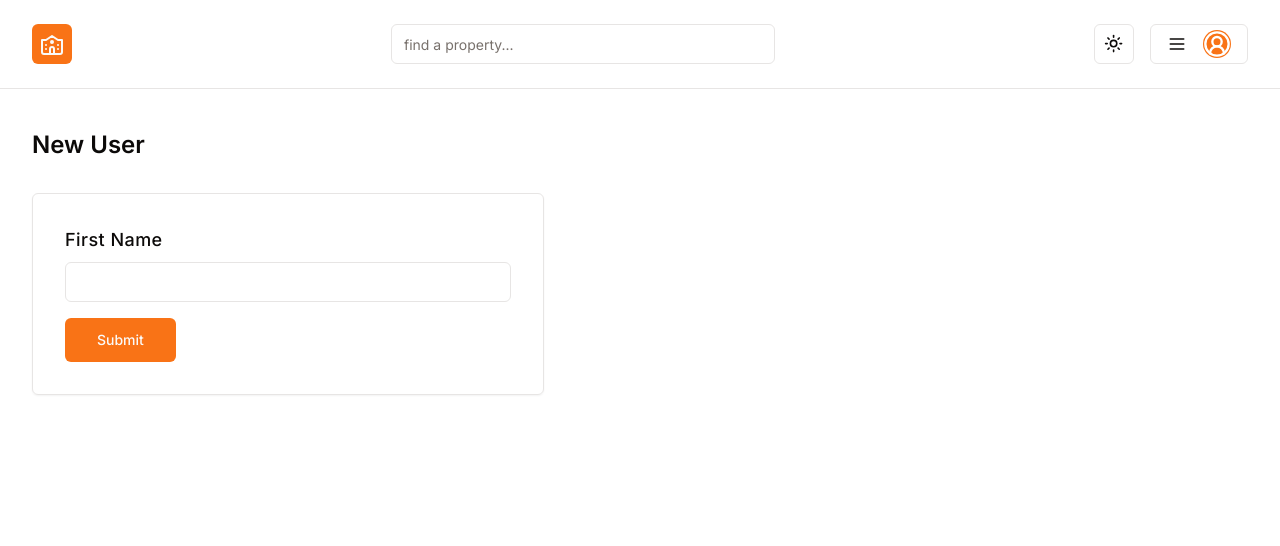
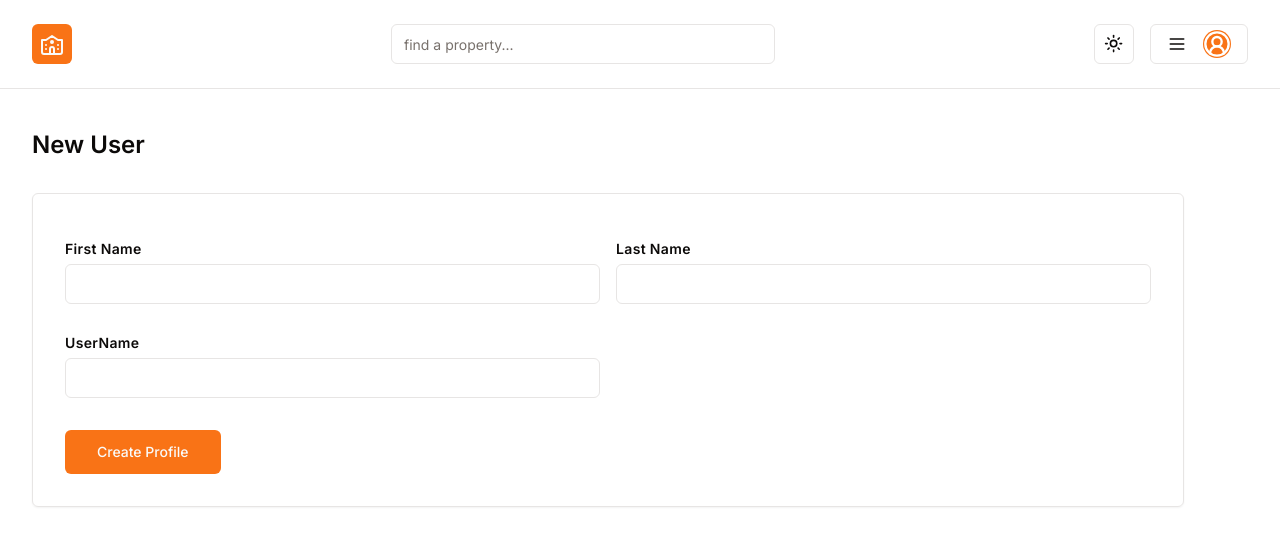
Before and after one commit to samincgs/valeria, a Next.js app: page /profile/create in a window 1280 px wide. Shown: the top 546 px of the page. Built offline with nearby package versions, Linux system fonts and the light colour scheme.

Commit message:
created the form for a new user still needs a few things

```diff
--- a/app/(dashboard)/profile/create/page.tsx
+++ b/app/(dashboard)/profile/create/page.tsx
@@ -1,25 +1,29 @@
-import { Button } from '@/components/ui/button';
 import FormInput from '@/components/form/FormInput';
+import FormContainer from '@/components/form/FormContainer';
 import { SubmitButton } from '@/components/form/Buttons';
 
 const CreateProfilePage = () => {
-  const createProfileAction = async (formData: FormData) => {
+  const createProfileAction = async (prevState: any, formData: FormData) => {
     'use server';
 
-    const firstName = formData.get('firstName') as string;
+    // const firstName = formData.get('firstName') as string;
     // await new Promise((resolve: any) => setTimeout(resolve, 3000));
 
-    console.log(firstName);
+    return { message: 'Profile Created' };
   };
 
   return (
     <div>
       <h1 className='text-2xl font-semibold mb-8 capitalize '>new user</h1>
-      <div className=' max-w-lg border p-8 rounded-md shadow-sm '>
-        <form action={createProfileAction}>
-          <FormInput name='firstName' type='text' label='first name' />
-          <SubmitButton />
-        </form>
+      <div className='border max-w-6xl p-8 rounded-md shadow-sm '>
+        <FormContainer action={createProfileAction}>
+          <div className='grid md:grid-cols-2 gap-4 mt-4'>
+            <FormInput name='firstName' type='text' label='first name' />
+            <FormInput name='lastName' type='text' label='last name' />
+            <FormInput name='userName' type='text' />
+          </div>
+          <SubmitButton text='create profile' className='mt-4' />
+        </FormContainer>
       </div>
     </div>
   );
--- /dev/null
+++ b/components/form/FormContainer.tsx
@@ -0,0 +1,31 @@
+'use client';
+
+import { useToast } from '@/components/ui/use-toast';
+import { useFormState } from 'react-dom';
+import { useEffect } from 'react';
+import { actionFunction } from '@/utils/types';
+
+type FormContainerProps = {
+  action: actionFunction;
+  children: React.ReactNode;
+};
+
+const initialState = {
+  message: '',
+};
+
+const FormContainer = ({ action, children }: FormContainerProps) => {
+  const [state, formAction] = useFormState(action, initialState);
+  const { toast } = useToast();
+
+  useEffect(() => {
+    if (state.message) {
+      toast({
+        description: state.message,
+      });
+    }
+  }, [state]);
+
+  return <form action={formAction}>{children}</form>;
+};
+export default FormContainer;
--- a/components/form/FormInput.tsx
+++ b/components/form/FormInput.tsx
@@ -18,7 +18,7 @@ const FormInput = ({
 }: FormInputProps) => {
   return (
     <div className='flex flex-col gap-2 mb-4'>
-      <Label htmlFor={name} className='text-lg tracking-wide capitalize'>
+      <Label htmlFor={name} className='tracking-wide font-semibold capitalize'>
         {label || name}
       </Label>
       <Input
--- /dev/null
+++ b/utils/types.ts
@@ -0,0 +1,4 @@
+export type actionFunction = (
+  prevState: any,
+  formData: FormData
+) => Promise<{ message: string }>;
```
